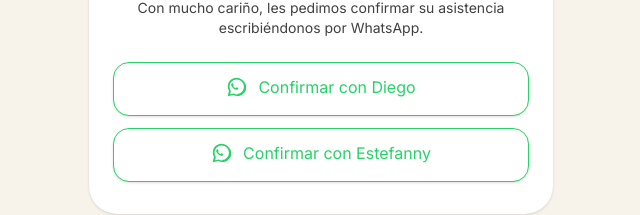
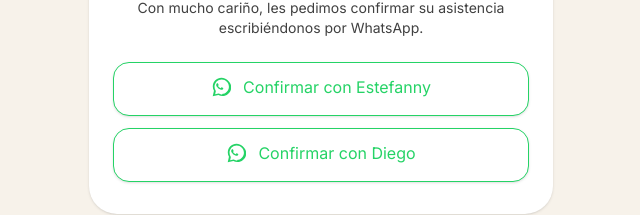
Before and after one commit to jrongalicia/invitacion-boda, a Next.js app: page / in a window 1280 px wide. Shown: the part 4715-4930 px from the top of the page, without its empty margins (319-959 px from the left). Built offline with nearby package versions, Linux system fonts and the light colour scheme; a web font is replaced by a local one.

Commit message:
fix redireccion de confirmacion whatsapp

```diff
--- a/src/app/page.tsx
+++ b/src/app/page.tsx
@@ -280,7 +280,7 @@ export default function Home() {
                 >
                   <span className="inline-flex items-center justify-center gap-3">
                     <WhatsAppIcon className="h-5 w-5" />
-                    Confirmar con Diego
+                    Confirmar con Estefanny
                   </span>
                 </a>
                 <a
@@ -294,7 +294,7 @@ export default function Home() {
                 >
                   <span className="inline-flex items-center justify-center gap-3">
                     <WhatsAppIcon className="h-5 w-5" />
-                    Confirmar con Estefanny
+                    Confirmar con Diego
                   </span>
                 </a>
               </div>
```
